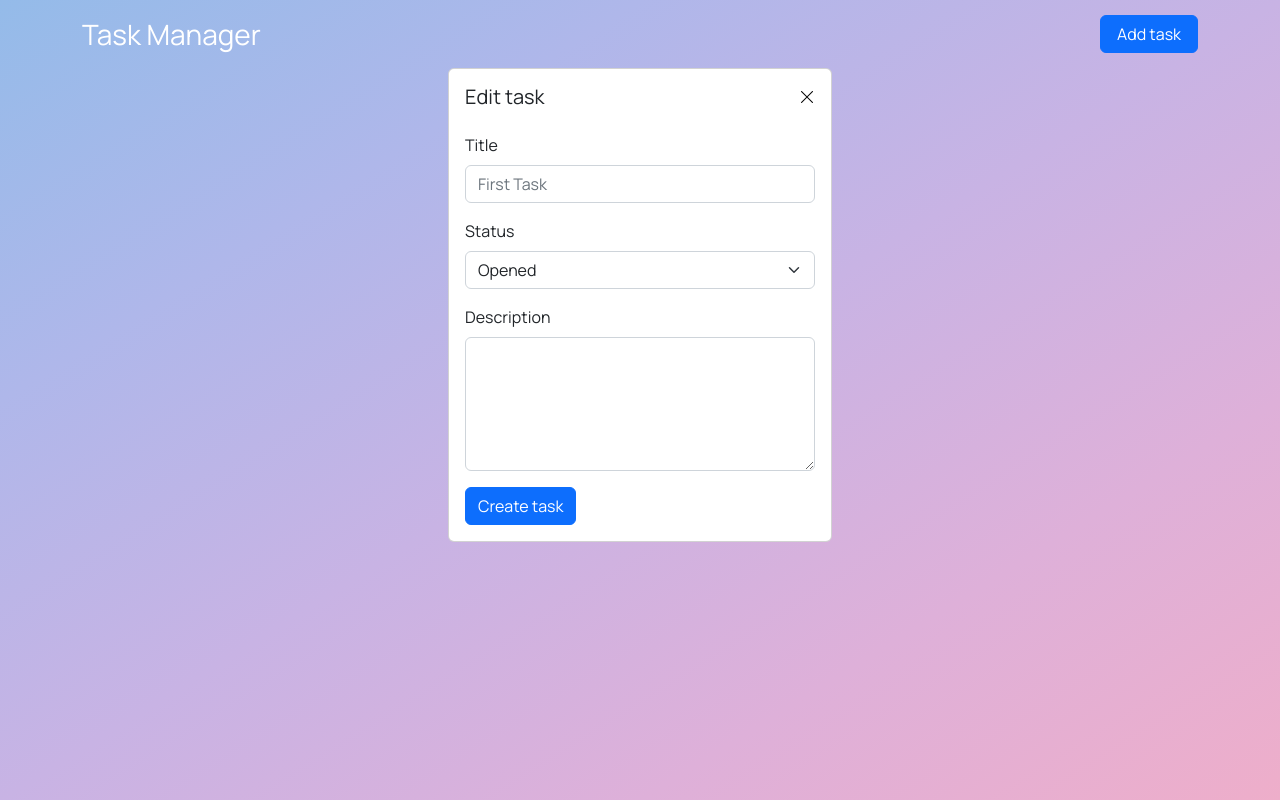
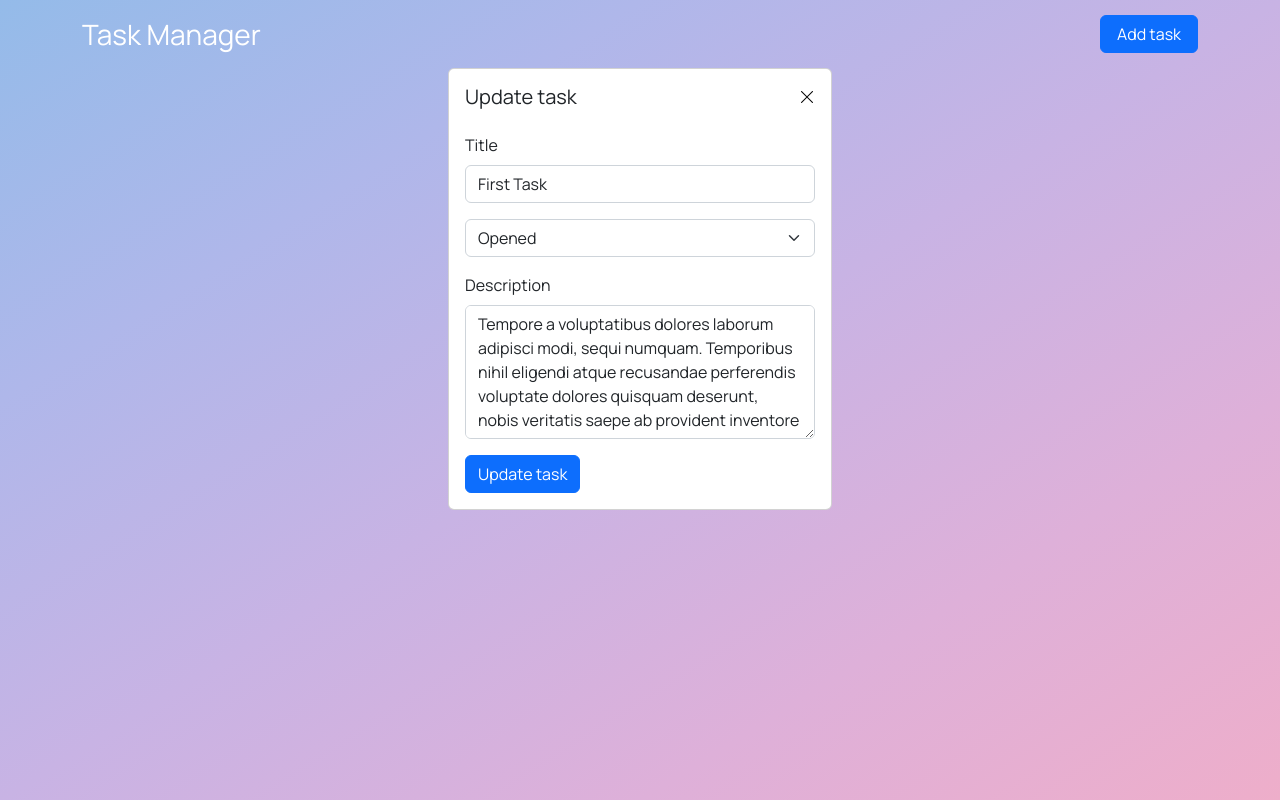
Before and after one commit to aivaras-bankauskas/taskapp, a Vue app: page /tasks/1672524001/edit in a window 1280 px wide. Built offline with nearby package versions, Linux system fonts and the light colour scheme; data requests are answered from the project's data file.

Commit message:
multiple: submit form implementation

```diff
--- /dev/null
+++ b/src/views/components/base/BaseButton.vue
@@ -0,0 +1,7 @@
+<template>
+  <div>
+    <button type="submit" class="btn btn-primary">
+      <slot />
+    </button>
+  </div>
+</template>
--- a/src/views/components/base/BaseForm.vue
+++ /dev/null
@@ -1,37 +0,0 @@
-<script setup></script>
-<template>
-  <form>
-    <div class="mb-3 mt-3">
-      <label for="task-title" class="form-label">Title</label>
-      <input
-        type="text"
-        id="task-title"
-        class="form-control"
-        placeholder="First Task"
-        maxlength="200"
-        minlength="5"
-        required
-      />
-    </div>
-    <div class="mb-3 mt-3">
-      <label for="task-status" class="form-label">Status</label>
-      <select id="task-status" class="form-select">
-        <option selected>Opened</option>
-        <option value="In progress">In progress</option>
-        <option value="Done">Done</option>
-        <option value="Closed">Closed</option>
-      </select>
-    </div>
-    <div class="mb-3">
-      <label for="task-description" class="form-label">Description</label>
-      <textarea
-        id="task-description"
-        class="form-control"
-        rows="5"
-        maxlength="2000"
-        required
-      ></textarea>
-    </div>
-    <button type="submit" class="btn btn-primary">Create task</button>
-  </form>
-</template>
--- a/src/views/pages/CreateTask.vue
+++ b/src/views/pages/CreateTask.vue
@@ -1,6 +1,28 @@
 <script setup>
-import { RouterLink } from 'vue-router'
-import BaseForm from '../components/base/BaseForm.vue'
+import { ref } from 'vue'
+import { useRouter } from 'vue-router'
+import TaskService from '../../services/TaskService'
+import BaseButton from '../components/base/BaseButton.vue'
+
+const router = useRouter()
+const task = ref({
+  title: '',
+  description: ''
+})
+
+const createTask = async () => {
+  try {
+    await TaskService.storeTask({
+      id: Date.now(),
+      title: task.value.title,
+      description: task.value.description,
+      status: 'Opened'
+    })
+    await router.push('/')
+  } catch (error) {
+    console.error(error.message)
+  }
+}
 </script>
 <template>
   <div class="card m-auto" style="max-width: 24rem">
@@ -11,7 +33,33 @@ import BaseForm from '../components/base/BaseForm.vue'
           <i class="bi bi-x-lg"></i>
         </RouterLink>
       </div>
-      <BaseForm />
+      <form @submit.prevent="createTask">
+        <div class="mb-3 mt-3">
+          <label for="task-title" class="form-label">Title</label>
+          <input
+            v-model="task.title"
+            type="text"
+            id="task-title"
+            class="form-control"
+            placeholder="First Task"
+            maxlength="200"
+            minlength="5"
+            required
+          />
+        </div>
+        <div class="mb-3">
+          <label for="task-description" class="form-label">Description</label>
+          <textarea
+            v-model="task.description"
+            id="task-description"
+            class="form-control"
+            rows="5"
+            maxlength="2000"
+            required
+          ></textarea>
+        </div>
+        <BaseButton>Create Task</BaseButton>
+      </form>
     </div>
   </div>
 </template>
--- a/src/views/pages/EditTask.vue
+++ b/src/views/pages/EditTask.vue
@@ -1,20 +1,100 @@
 <script setup>
-import { defineProps } from 'vue'
-import { RouterLink } from 'vue-router'
-import BaseForm from '../components/base/BaseForm.vue'
+import { computed, onMounted, ref } from 'vue'
+import { useRouter } from 'vue-router'
+import TaskService from '../../services/TaskService'
+import BaseButton from '../components/base/BaseButton.vue'
 
-const props = defineProps({ id: String })
+const router = useRouter()
+const props = defineProps(['id'])
+const task = ref(null)
+
+onMounted(async () => {
+  showTask()
+})
+
+const showTask = async () => {
+  try {
+    const response = await TaskService.getTask(props.id)
+    task.value = response.data
+  } catch (error) {
+    console.error(error.message)
+  }
+}
+
+const editTask = async () => {
+  try {
+    await TaskService.updateTask(props.id, {
+      title: task.value.title,
+      status: task.value.status,
+      description: task.value.description
+    })
+    await router.push({ name: 'showTask', params: { id: props.id } })
+  } catch (error) {
+    console.error(error.message)
+  }
+}
+
+const statusList = computed(() => {
+  const newList = []
+  switch (task.value.status) {
+    case 'Opened':
+      newList.push('In progress', 'Closed')
+      break
+    case 'In progress':
+      newList.push('Opened', 'Done', 'Closed')
+      break
+    case 'Done':
+      newList.push('Closed')
+      break
+    case 'Closed':
+      newList.push('Opened')
+      break
+  }
+  return newList
+})
 </script>
 <template>
-  <div class="card m-auto" style="max-width: 24rem">
+  <div v-if="task" class="card m-auto" style="max-width: 24rem">
     <div class="card-body">
       <div class="d-flex justify-content-between">
-        <h5 class="card-title text-center">Edit task</h5>
-        <RouterLink class="text-black" :to="{ name: 'showTask', params: { id: props.id } }">
+        <h5 class="card-title text-center">Update task</h5>
+        <RouterLink class="text-black" :to="{ name: 'showTask', params: { id: task.id } }">
           <i class="bi bi-x-lg"></i>
         </RouterLink>
       </div>
-      <BaseForm />
+      <form @submit.prevent="editTask">
+        <div class="mb-3 mt-3">
+          <label for="task-title" class="form-label">Title</label>
+          <input
+            v-model="task.title"
+            type="text"
+            id="task-title"
+            class="form-control"
+            placeholder="First Task"
+            maxlength="200"
+            minlength="5"
+            required
+          />
+        </div>
+        <div class="mb-3 mt-3">
+          <select class="form-select" v-model="task.status">
+            <option selected>{{ task.status }}</option>
+            <option v-for="(status, index) in statusList" :key="index">{{ status }}</option>
+          </select>
+        </div>
+        <div class="mb-3">
+          <label for="task-description" class="form-label">Description</label>
+          <textarea
+            v-model="task.description"
+            id="task-description"
+            class="form-control"
+            rows="5"
+            maxlength="2000"
+            required
+          ></textarea>
+        </div>
+        <BaseButton>Update task</BaseButton>
+      </form>
     </div>
   </div>
 </template>
```
